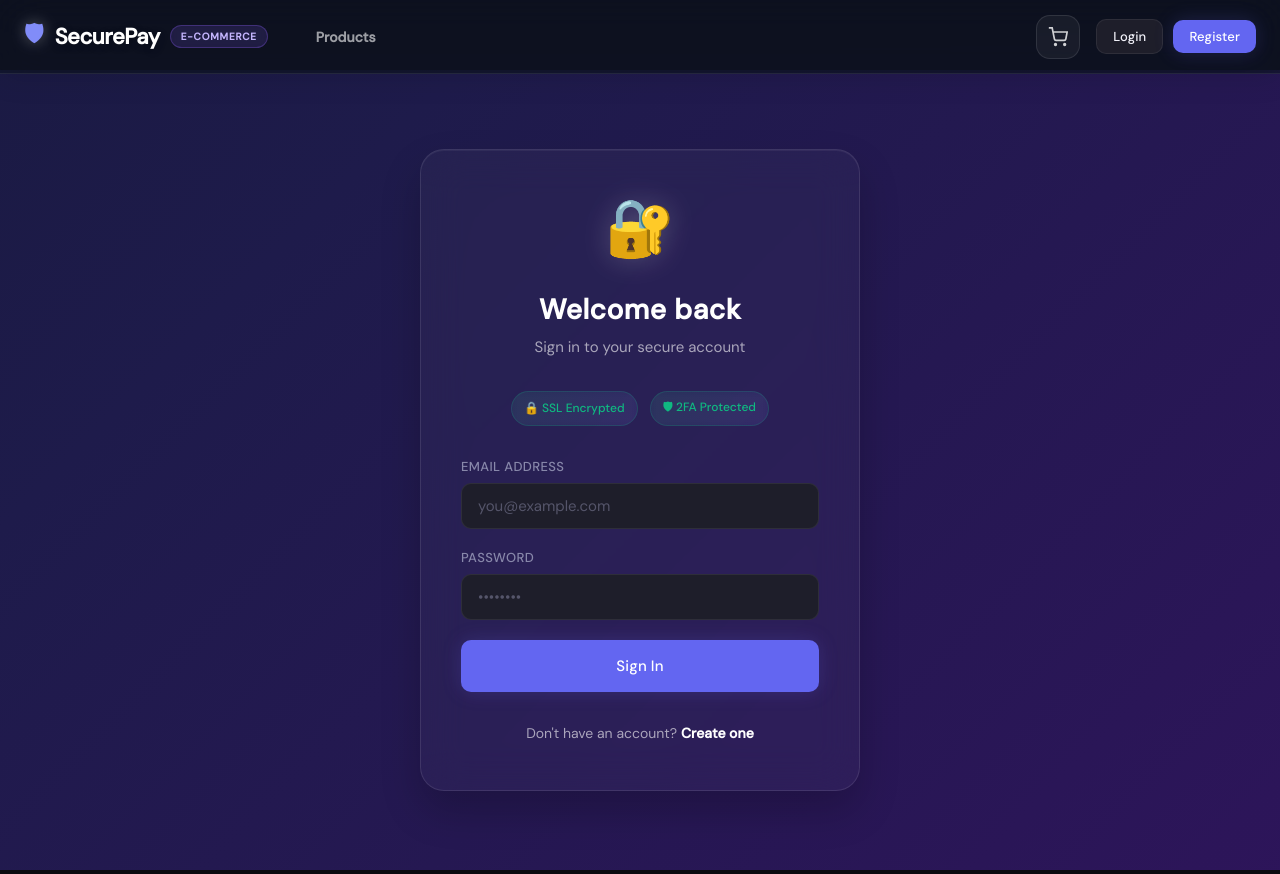
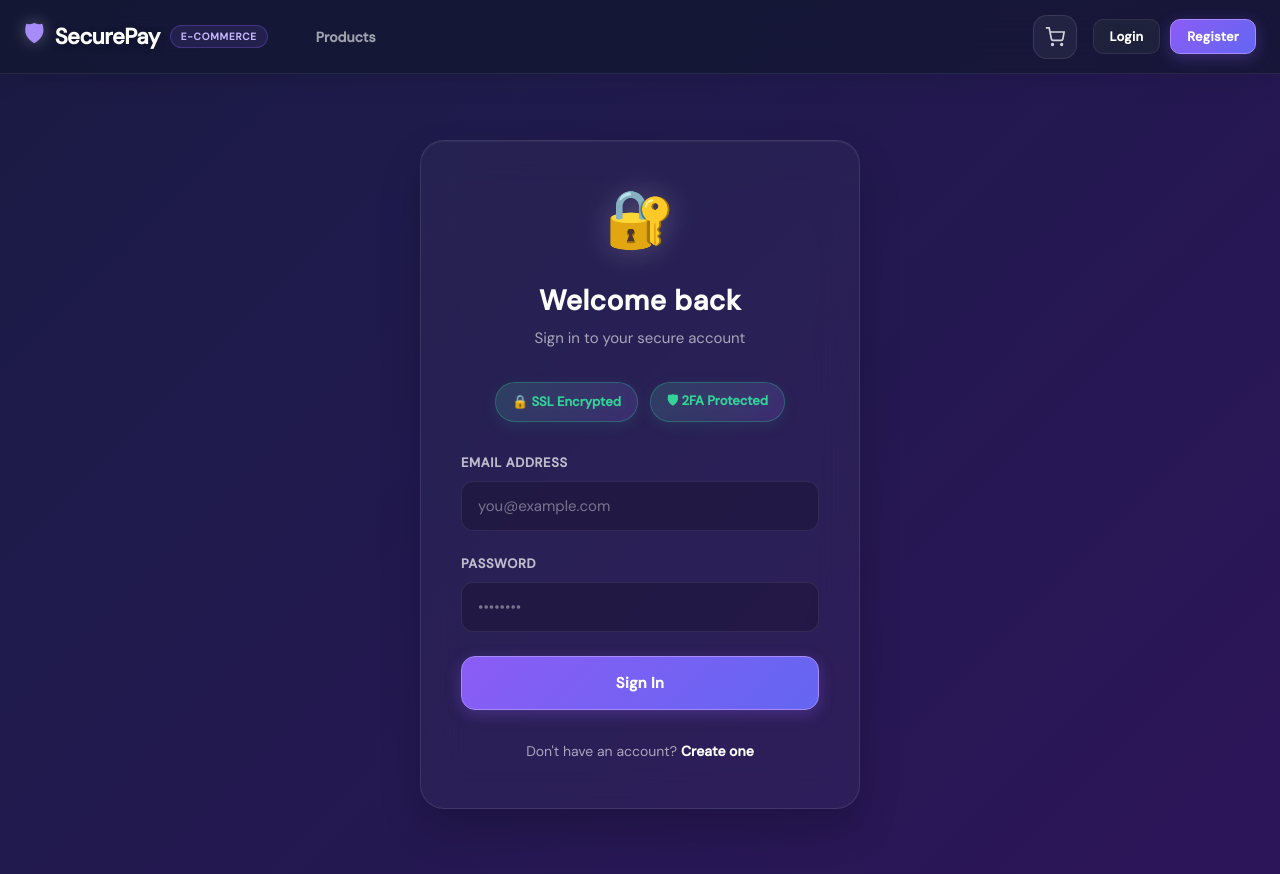
Before and after one commit to rajtiwari04/payment_frontend, a React (Create React App) app: page /login in a window 1280 px wide. Built offline with nearby package versions, Linux system fonts and the light colour scheme; no server answers.

Commit message:
Refactor App.css for improved styling and layout
Updated color variables, button styles, and layout adjustments for improved aesthetics and responsiveness.

```diff
--- a/src/App.css
+++ b/src/App.css
@@ -1,212 +1,301 @@
 @import url('https://fonts.googleapis.com/css2?family=Syne:wght@400;600;700;800&family=DM+Sans:ital,opsz,wght@0,9..40,300;0,9..40,400;0,9..40,500;1,9..40,300&display=swap');
 
 :root {
-  --bg-primary: #0a0a0f;
-  --bg-secondary: #111118;
-  --bg-card: #16161f;
-  --bg-elevated: #1e1e2a;
-  --border: rgba(255, 255, 255, 0.07);
-  --border-accent: rgba(99, 102, 241, 0.4);
-  --text-primary: #f0f0f8;
-  --text-secondary: #8888aa;
-  --text-muted: #55556a;
-  --accent: #6366f1;
-  --accent-light: #818cf8;
-  --accent-glow: rgba(99, 102, 241, 0.2);
-  --success: #10b981;
-  --success-bg: rgba(16, 185, 129, 0.1);
-  --danger: #ef4444;
-  --danger-bg: rgba(239, 68, 68, 0.1);
-  --warning: #f59e0b;
-  --warning-bg: rgba(245, 158, 11, 0.1);
+  /* Core Colors */
+  --bg-primary: #0a0a0f; /* Kept as fallback */
+  --bg-card: rgba(255, 255, 255, 0.03);
+  --bg-elevated: rgba(255, 255, 255, 0.05);
+  --border: rgba(255, 255, 255, 0.08);
+  --border-accent: rgba(139, 92, 246, 0.4);
+
+  /* Typography */
+  --text-primary: #ffffff;
+  --text-secondary: rgba(255, 255, 255, 0.7);
+  --text-muted: rgba(255, 255, 255, 0.4);
+
+  /* Brand Accents (Shifted to vibrant purples for the glass look) */
+  --accent: #8b5cf6;
+  --accent-light: #a78bfa;
+  --accent-glow: rgba(139, 92, 246, 0.3);
+
+  /* Status Colors */
+  --success: #34d399;
+  --success-bg: rgba(52, 211, 153, 0.15);
+  --danger: #f87171;
+  --danger-bg: rgba(248, 113, 113, 0.15);
+  --warning: #fbbf24;
+  --warning-bg: rgba(251, 191, 36, 0.15);
+
+  /* Sizing & Effects */
   --radius: 12px;
-  --radius-lg: 16px;
-  --shadow: 0 4px 24px rgba(0, 0, 0, 0.4);
-  --shadow-accent: 0 0 30px rgba(99, 102, 241, 0.15);
+  --radius-lg: 24px;
+  --shadow: 0 10px 40px rgba(0, 0, 0, 0.2);
+  --shadow-accent: 0 0 30px rgba(139, 92, 246, 0.2);
+
+  /* Fonts */
   --font-display: 'Syne', sans-serif;
   --font-body: 'DM Sans', sans-serif;
 }
 
 * { margin: 0; padding: 0; box-sizing: border-box; }
 
+/* 1. Global Animated Background */
 body {
   font-family: var(--font-body);
-  background: var(--bg-primary);
   color: var(--text-primary);
   min-height: 100vh;
   -webkit-font-smoothing: antialiased;
+
+  /* The Universal Glass Environment */
+  background: linear-gradient(135deg, #0f172a 0%, #1e1b4b 50%, #31135e 100%);
+  background-size: 200% 200%;
+  animation: gradientShift 15s ease infinite;
+}
+
+@keyframes gradientShift {
+  0% { background-position: 0% 50%; }
+  50% { background-position: 100% 50%; }
+  100% { background-position: 0% 50%; }
 }
 
 .main-content {
-  min-height: calc(100vh - 70px);
-  padding-top: 70px;
+  min-height: calc(100vh - 74px);
+  padding-top: 74px;
 }
 
-a { color: var(--accent-light); text-decoration: none; transition: color 0.2s; }
-a:hover { color: var(--text-primary); }
+a {
+  color: var(--accent-light);
+  text-decoration: none;
+  transition: all 0.3s ease;
+}
+a:hover {
+  color: #fff;
+  text-shadow: 0 0 10px var(--accent-glow);
+}
 
+/* 2. Glassy Button Suite */
 .btn {
   display: inline-flex;
   align-items: center;
   justify-content: center;
   gap: 8px;
   padding: 12px 24px;
-  border-radius: 10px;
+  border-radius: var(--radius);
   font-family: var(--font-body);
   font-size: 14px;
-  font-weight: 500;
+  font-weight: 600;
   cursor: pointer;
-  border: none;
-  transition: all 0.2s ease;
-  letter-spacing: 0.01em;
+  border: 1px solid transparent;
+  transition: all 0.3s cubic-bezier(0.175, 0.885, 0.32, 1.275);
+  letter-spacing: 0.02em;
+  backdrop-filter: blur(8px);
 }
 
-.btn:disabled { opacity: 0.5; cursor: not-allowed; }
+.btn:disabled {
+  opacity: 0.5;
+  cursor: not-allowed;
+  transform: none !important;
+  box-shadow: none !important;
+}
 
+/* Glowing Primary Button */
 .btn-primary {
-  background: var(--accent);
+  background: linear-gradient(135deg, var(--accent), #6366f1);
   color: #fff;
-  box-shadow: 0 0 20px var(--accent-glow);
+  box-shadow: 0 4px 15px var(--accent-glow);
+  border: 1px solid var(--accent-light);
 }
 .btn-primary:hover:not(:disabled) {
-  background: var(--accent-light);
-  transform: translateY(-1px);
-  box-shadow: 0 4px 24px var(--accent-glow);
+  transform: translateY(-2px);
+  box-shadow: 0 8px 25px var(--accent-glow);
+  filter: brightness(1.1);
 }
 
+/* Frosted Glass Secondary Button */
 .btn-secondary {
-  background: var(--bg-elevated);
+  background: rgba(255, 255, 255, 0.05);
   color: var(--text-primary);
   border: 1px solid var(--border);
 }
 .btn-secondary:hover:not(:disabled) {
-  background: var(--bg-card);
-  border-color: var(--accent);
+  background: rgba(255, 255, 255, 0.1);
+  border-color: rgba(255, 255, 255, 0.2);
+  transform: translateY(-2px);
+  box-shadow: 0 4px 15px rgba(0, 0, 0, 0.2);
 }
 
+/* Tinted Action Buttons */
 .btn-danger {
   background: var(--danger-bg);
   color: var(--danger);
-  border: 1px solid rgba(239, 68, 68, 0.3);
+  border: 1px solid rgba(248, 113, 113, 0.3);
 }
-.btn-danger:hover:not(:disabled) { background: rgba(239, 68, 68, 0.2); }
+.btn-danger:hover:not(:disabled) {
+  background: rgba(248, 113, 113, 0.25);
+  transform: translateY(-2px);
+}
 
 .btn-success {
-  background: var(--success);
-  color: #fff;
+  background: var(--success-bg);
+  color: var(--success);
+  border: 1px solid rgba(52, 211, 153, 0.3);
 }
-.btn-success:hover:not(:disabled) { background: #059669; transform: translateY(-1px); }
+.btn-success:hover:not(:disabled) {
+  background: rgba(52, 211, 153, 0.25);
+  transform: translateY(-2px);
+}
 
-.btn-lg { padding: 16px 32px; font-size: 15px; }
-.btn-sm { padding: 8px 16px; font-size: 13px; }
+/* Button Sizes */
+.btn-lg { padding: 16px 32px; font-size: 15px; border-radius: 14px; }
+.btn-sm { padding: 8px 16px; font-size: 13px; border-radius: 10px; }
 .btn-full { width: 100%; }
 
+/* 3. Universal Glass Card */
 .card {
   background: var(--bg-card);
+  backdrop-filter: blur(20px);
+  -webkit-backdrop-filter: blur(20px);
   border: 1px solid var(--border);
   border-radius: var(--radius-lg);
-  padding: 24px;
+  padding: 32px;
+  box-shadow: var(--shadow);
 }
 
-.form-group { margin-bottom: 20px; }
+/* 4. Glowing Form Inputs */
+.form-group { margin-bottom: 24px; }
+
 .form-label {
   display: block;
   font-size: 13px;
-  font-weight: 500;
+  font-weight: 600;
   color: var(--text-secondary);
-  margin-bottom: 8px;
-  letter-spacing: 0.03em;
+  margin-bottom: 10px;
+  letter-spacing: 0.05em;
   text-transform: uppercase;
 }
+
 .form-input {
   width: 100%;
-  padding: 12px 16px;
-  background: var(--bg-elevated);
+  padding: 14px 16px;
+  background: rgba(0, 0, 0, 0.2);
   border: 1px solid var(--border);
-  border-radius: 10px;
+  border-radius: var(--radius);
   color: var(--text-primary);
   font-family: var(--font-body);
   font-size: 15px;
-  transition: all 0.2s;
+  transition: all 0.3s ease;
   outline: none;
 }
+
 .form-input:focus {
   border-color: var(--accent);
-  box-shadow: 0 0 0 3px var(--accent-glow);
+  box-shadow: 0 0 20px var(--accent-glow);
+  background: rgba(0, 0, 0, 0.4);
 }
+
 .form-input::placeholder { color: var(--text-muted); }
 .form-input:disabled { opacity: 0.5; cursor: not-allowed; }
 
-.form-row { display: grid; grid-template-columns: 1fr 1fr; gap: 16px; }
+.form-row {
+  display: grid;
+  grid-template-columns: 1fr 1fr;
+  gap: 20px;
+}
 
+/* 5. Frosted Alerts */
 .alert {
-  padding: 14px 16px;
-  border-radius: 10px;
+  padding: 16px 20px;
+  border-radius: var(--radius);
   font-size: 14px;
-  margin-bottom: 20px;
+  font-weight: 500;
+  margin-bottom: 24px;
   display: flex;
   align-items: center;
-  gap: 10px;
+  gap: 12px;
+  backdrop-filter: blur(8px);
 }
-.alert-error { background: var(--danger-bg); color: var(--danger); border: 1px solid rgba(239, 68, 68, 0.3); }
-.alert-success { background: var(--success-bg); color: var(--success); border: 1px solid rgba(16, 185, 129, 0.3); }
-.alert-warning { background: var(--warning-bg); color: var(--warning); border: 1px solid rgba(245, 158, 11, 0.3); }
 
+.alert-error { background: var(--danger-bg); color: #fff; border: 1px solid rgba(248, 113, 113, 0.4); box-shadow: 0 4px 15px rgba(248, 113, 113, 0.1); }
+.alert-success { background: var(--success-bg); color: #fff; border: 1px solid rgba(52, 211, 153, 0.4); box-shadow: 0 4px 15px rgba(52, 211, 153, 0.1); }
+.alert-warning { background: var(--warning-bg); color: #fff; border: 1px solid rgba(251, 191, 36, 0.4); box-shadow: 0 4px 15px rgba(251, 191, 36, 0.1); }
+
+/* 6. Layout Containers */
 .container { max-width: 1280px; margin: 0 auto; padding: 0 24px; }
 .container-sm { max-width: 480px; margin: 0 auto; padding: 0 24px; }
 .container-md { max-width: 720px; margin: 0 auto; padding: 0 24px; }
 
+/* 7. Typography & Badges */
 .page { padding: 40px 0; }
+
 .page-title {
   font-family: var(--font-display);
-  font-size: 32px;
+  font-size: 36px;
   font-weight: 800;
-  margin-bottom: 8px;
-  background: linear-gradient(135deg, var(--text-primary), var(--accent-light));
+  margin-bottom: 12px;
+  background: linear-gradient(135deg, #fff, var(--accent-light));
   -webkit-background-clip: text;
   -webkit-text-fill-color: transparent;
   background-clip: text;
+  filter: drop-shadow(0 2px 4px rgba(0,0,0,0.2));
 }
-.page-subtitle { color: var(--text-secondary); font-size: 15px; margin-bottom: 32px; }
+
+.page-subtitle {
+  color: var(--text-secondary);
+  font-size: 16px;
+  margin-bottom: 40px;
+  line-height: 1.5;
+}
 
 .badge {
   display: inline-flex;
   align-items: center;
-  padding: 4px 10px;
+  padding: 6px 12px;
   border-radius: 20px;
   font-size: 12px;
-  font-weight: 500;
+  font-weight: 700;
+  text-transform: uppercase;
+  letter-spacing: 0.05em;
+  backdrop-filter: blur(4px);
 }
-.badge-success { background: var(--success-bg); color: var(--success); }
-.badge-danger { background: var(--danger-bg); color: var(--danger); }
-.badge-warning { background: var(--warning-bg); color: var(--warning); }
-.badge-primary { background: var(--accent-glow); color: var(--accent-light); }
 
+.badge-success { background: var(--success-bg); color: var(--success); border: 1px solid rgba(52, 211, 153, 0.3); }
+.badge-danger { background: var(--danger-bg); color: var(--danger); border: 1px solid rgba(248, 113, 113, 0.3); }
+.badge-warning { background: var(--warning-bg); color: var(--warning); border: 1px solid rgba(251, 191, 36, 0.3); }
+.badge-primary { background: var(--accent-glow); color: var(--accent-light); border: 1px solid rgba(139, 92, 246, 0.3); }
+
+/* Custom Spinner */
 .spinner {
   display: inline-block;
-  width: 20px;
-  height: 20px;
-  border: 2px solid rgba(255,255,255,0.2);
+  width: 22px;
+  height: 22px;
+  border: 3px solid rgba(255, 255, 255, 0.1);
   border-top-color: var(--accent-light);
   border-radius: 50%;
-  animation: spin 0.7s linear infinite;
+  animation: spin 0.8s cubic-bezier(0.4, 0, 0.2, 1) infinite;
 }
-@keyframes spin { to { transform: rotate(360deg); } }
 
+@keyframes spin {
+  to { transform: rotate(360deg); }
+}
+
+/* Advanced Security Badge */
 .security-badge {
   display: inline-flex;
   align-items: center;
-  gap: 6px;
-  padding: 6px 12px;
-  background: linear-gradient(135deg, rgba(16, 185, 129, 0.1), rgba(99, 102, 241, 0.1));
-  border: 1px solid rgba(16, 185, 129, 0.2);
-  border-radius: 20px;
-  font-size: 12px;
-  color: var(--success);
-  font-weight: 500;
+  gap: 8px;
+  padding: 8px 16px;
+  background: linear-gradient(135deg, rgba(52, 211, 153, 0.15), rgba(139, 92, 246, 0.15));
+  border: 1px solid rgba(52, 211, 153, 0.3);
+  border-radius: 24px;
+  font-size: 13px;
+  color: #34d399;
+  font-weight: 700;
+  backdrop-filter: blur(8px);
+  box-shadow: 0 4px 15px rgba(52, 211, 153, 0.1);
 }
 
+/* Responsive adjustments */
 @media (max-width: 768px) {
-  .form-row { grid-template-columns: 1fr; }
-  .page-title { font-size: 24px; }
+  .form-row { grid-template-columns: 1fr; gap: 16px; }
+  .page-title { font-size: 28px; }
 }
```
